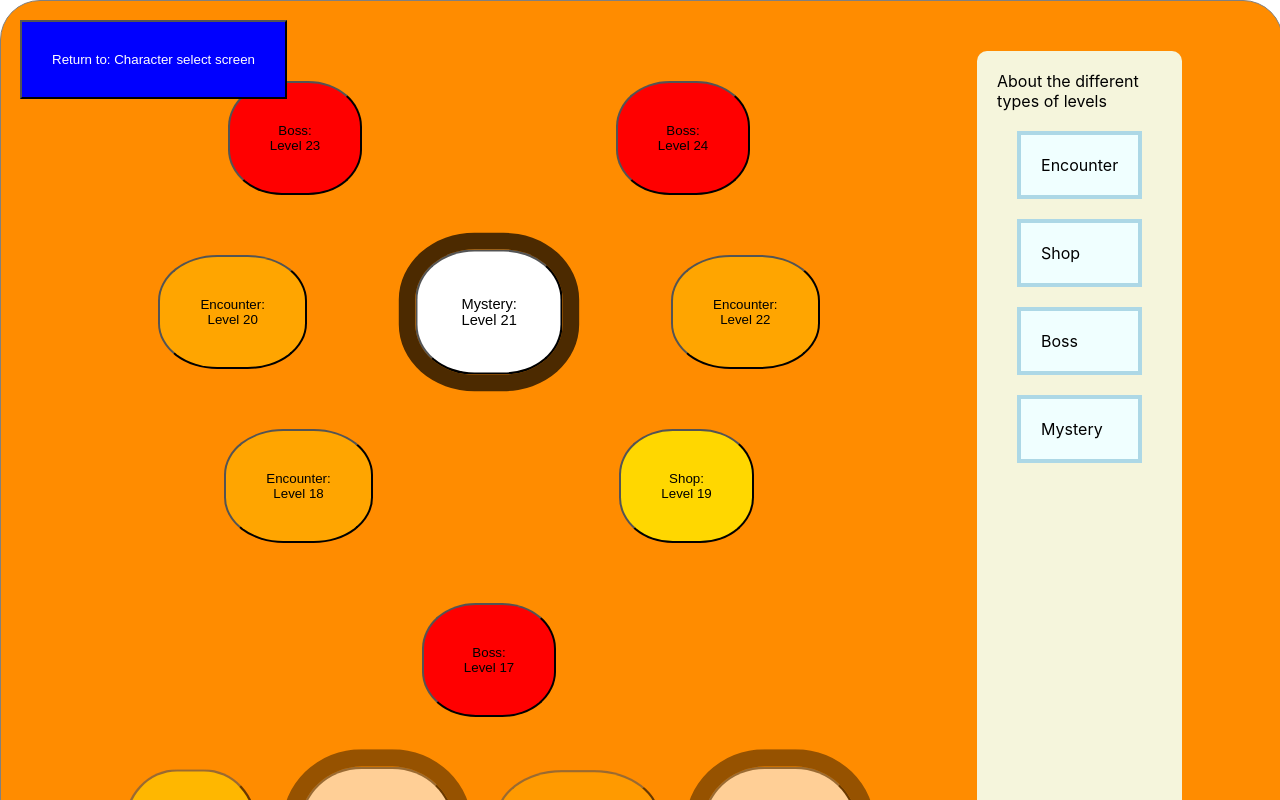
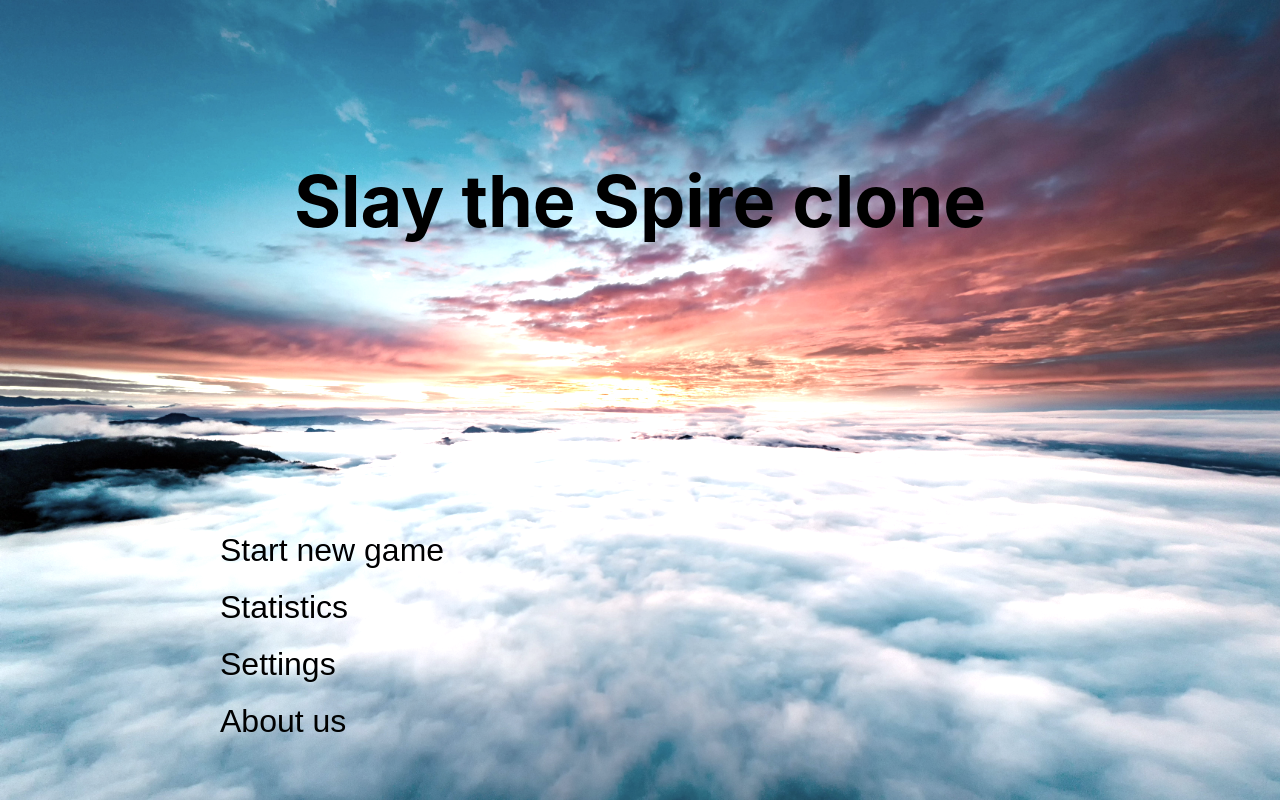
Before and after one commit to EmilNilsson12/slay-the-spire-clone, a Next.js app: page / in a window 1280 px wide. Shown: the top 800 px of the page. Built offline with nearby package versions, Linux system fonts and the light colour scheme.

Commit message:
HOTFIX: Wrong screen when starting

```diff
--- a/components/Game/Game.js
+++ b/components/Game/Game.js
@@ -86,15 +86,6 @@
                 return <PauseMenu callBackFunc={cb} />;
 
             default:
-                return (
-                    <MapLevelGenerator
-                        prevScreen={{
-                            path: 'main-menu-start',
-                            name: 'Character select screen',
-                        }}
-                        callBackFunc={cb}
-                    />
-                );
                 return <MainMenu callBackFunc={cb} />;
         }
     };
```
